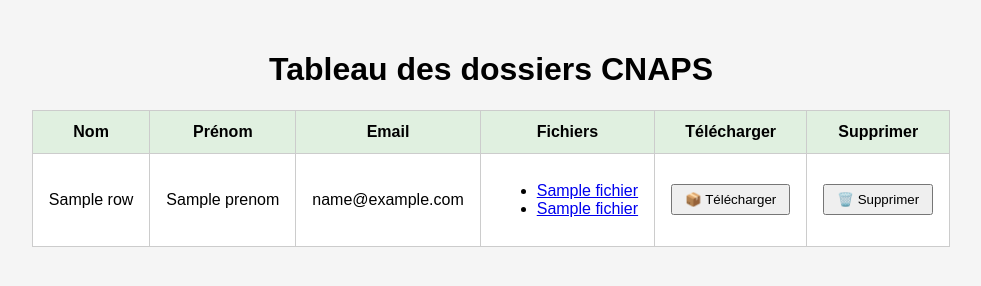
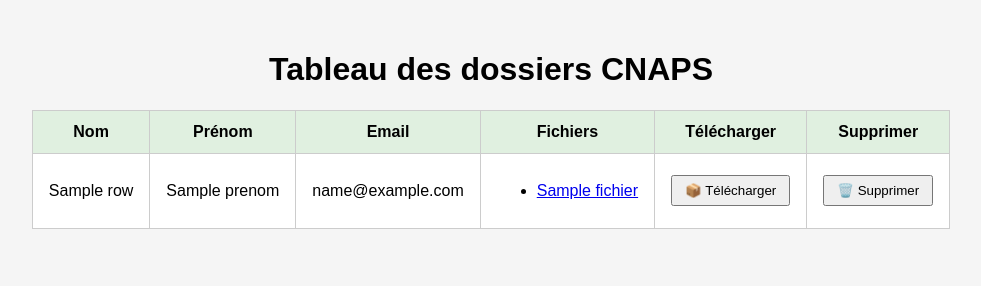
Before and after one commit to integraleacademy/CNAPSV5, a Flask app: template templates/admin.html in a window 1280 px wide. Shown: the part 66-352 px from the top of the page, without its empty margins (149-1130 px from the left). Run offline with Flask 3, Linux system fonts and the light colour scheme; the template is opened without the code that fills it: most values are stand-ins (such as "Sample title", 1, 10 or a date in 2020).

Commit message:
Update admin.html

```diff
--- a/templates/admin.html
+++ b/templates/admin.html
@@ -56,8 +56,8 @@
                 <td>{{ row.email }}</td>
                 <td>
                     <ul>
-                        {% for fichier in row.fichiers %}<li><a href='{{ fichier }}' download>{{ fichier.split('/')[-1] }}</a></li>
-                        <li><a href="{{ url_for('static', filename=fichier) }}" target="_blank">{{ fichier.split('/')[-1] }}</a></li>
+                        {% for fichier in row.fichiers %}
+                        <li><a href="{{ url_for('uploaded_file', filename=fichier) }}" target="_blank">{{ fichier }}</a></li>
                         {% endfor %}
                     </ul>
                 </td>
```
Lines whose indentation alone changed are shown as unchanged.
